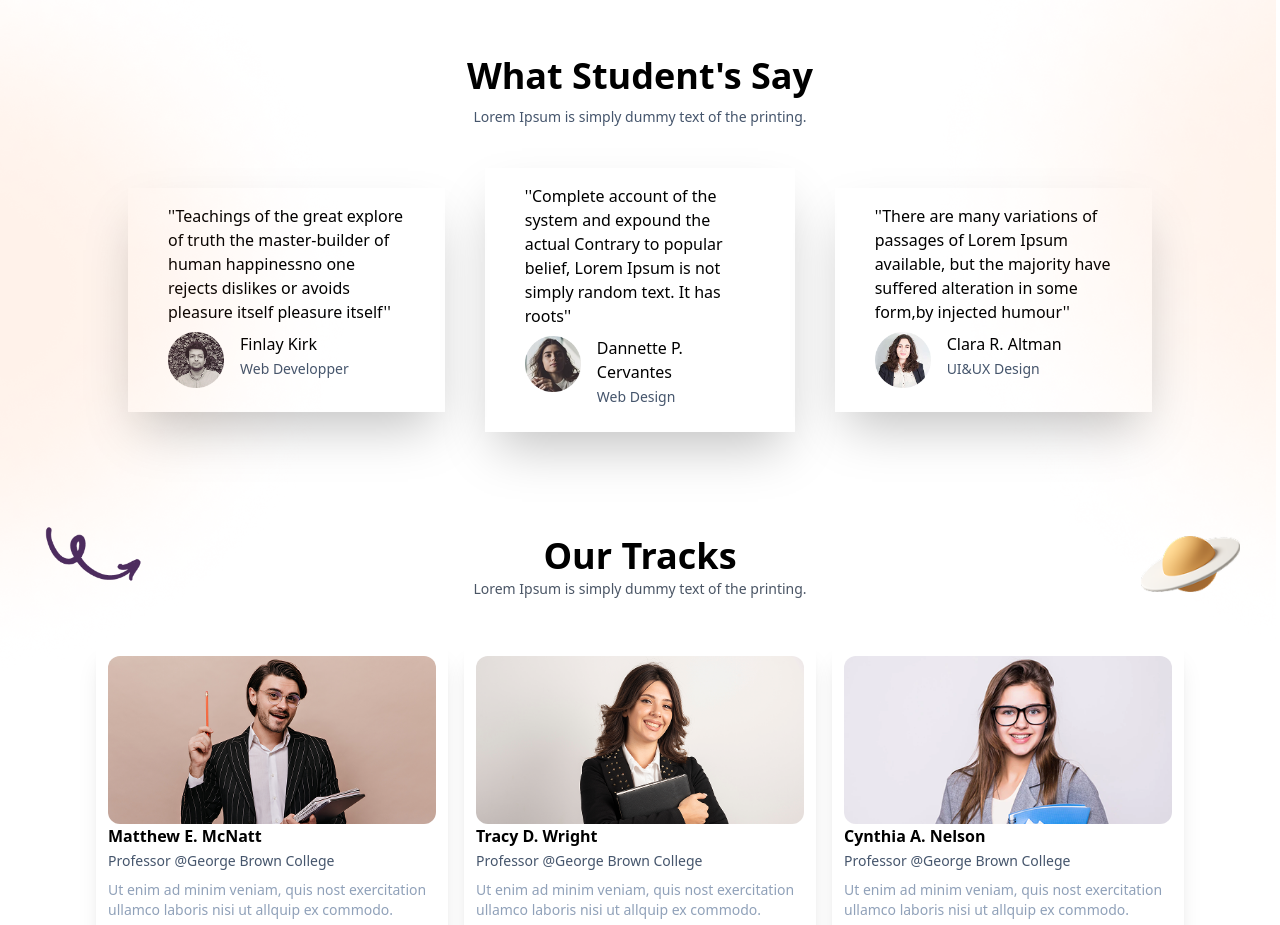
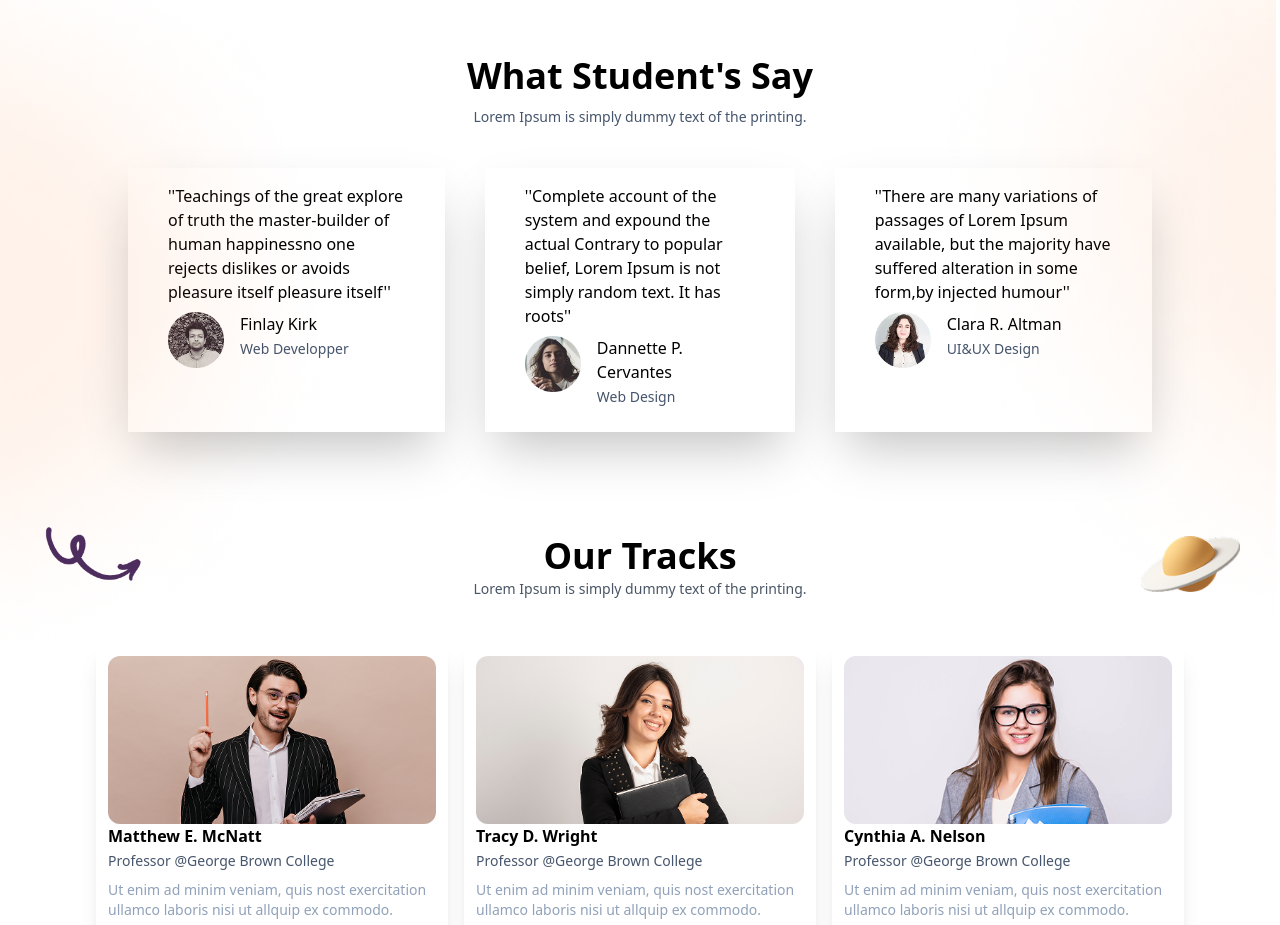
Before and after one commit to usamaashraf23/leed, a React (Vite) app: page / in a window 1280 px wide. Shown: the part 1900-2825 px from the top of the page. Built offline with nearby package versions, Linux system fonts and the light colour scheme.

Commit message:
Update ReviewsSection.jsx

```diff
--- a/src/components/ReviewsSection.jsx
+++ b/src/components/ReviewsSection.jsx
@@ -41,7 +41,7 @@ function ReviewsSection() {
           Lorem Ipsum is simply dummy text of the printing.
         </span>
       </div>
-      <div className="flex flex-col md:flex-row gap-10 px-10 sm:px-32 py-10 justify-center items-center">
+      <div className="flex flex-col md:flex-row gap-10 px-10 sm:px-32 py-10 justify-center  items-stretch ">
         {reviewCard.map((review, index) => (
           <div className="shadow-2xl px-10 py-4" key={index}>
             <p>''{review.review}''</p>
```
